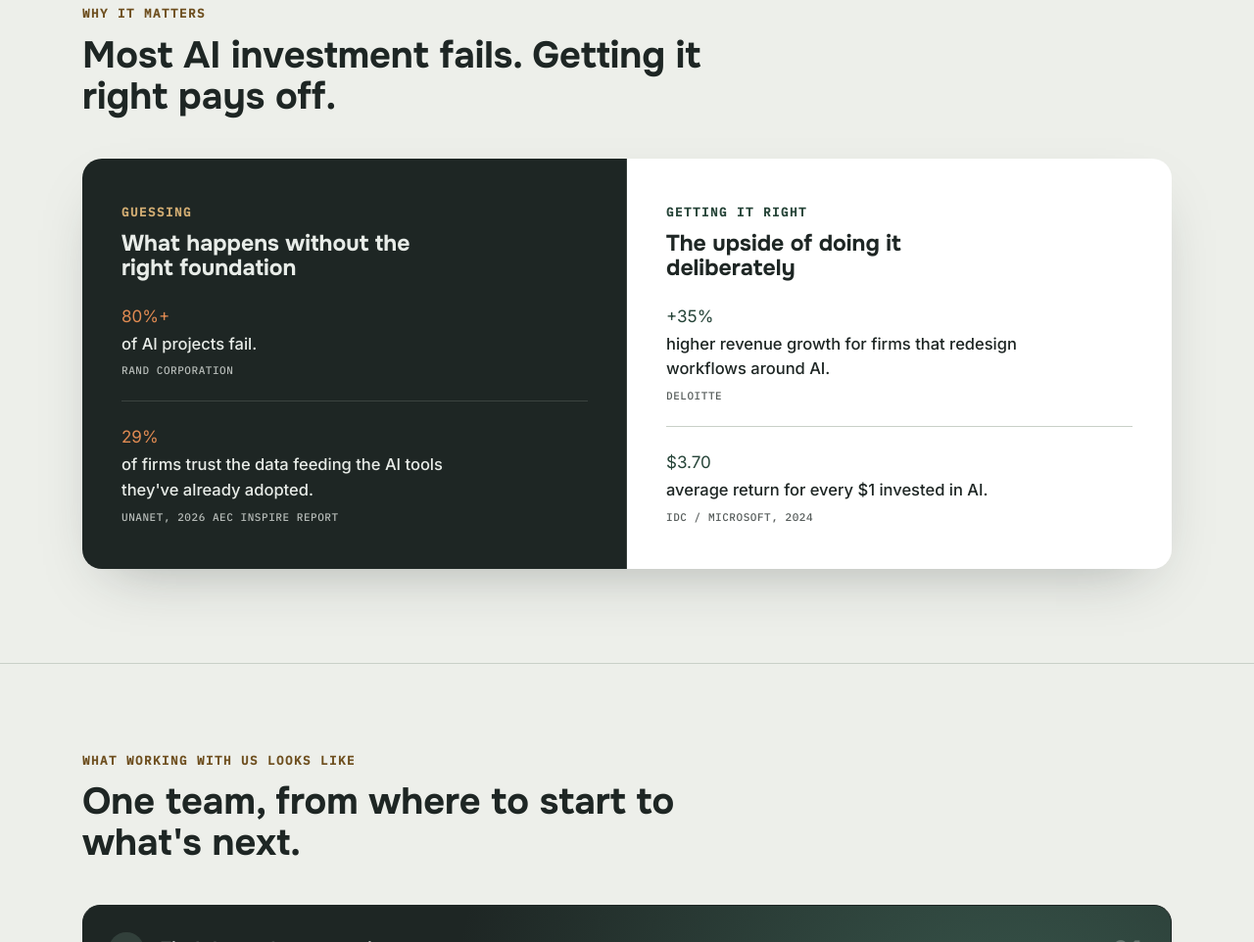
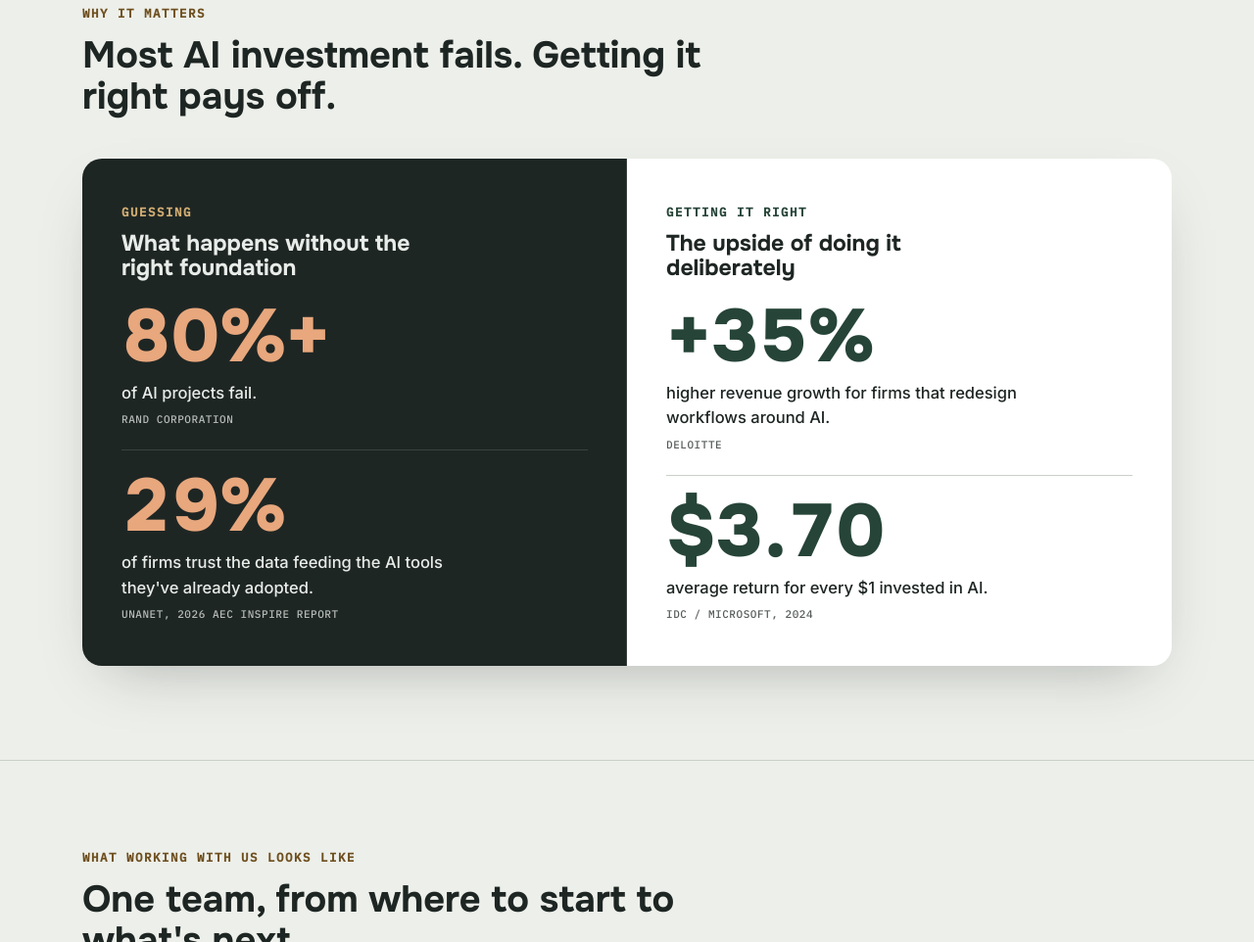
Before and after one commit to trezaie/OIP-Website, a website: page public/index.html in a window 1280 px wide. Shown: the part 1477-2439 px from the top of the page at 98% size. Drawn offline with nearby package versions, Linux system fonts and the light colour scheme; files that its build step writes are made by us from their sources.

Commit message:
Fix real bug: sb-bignum base sizing/weight/font was accidentally dropped in an earlier CSS cleanup, numbers were silently rendering as 17px/400 body text; restore it, lighten the orange for better contrast (5.8:1 -> 7.6:1)

```diff
--- a/public/index.html
+++ b/public/index.html
@@ -239,7 +239,30 @@ window.addEventListener('load', function(){
   .why-stat + .why-stat{padding-top:22px;border-top:1px solid;}
   .why-side.cost .why-stat + .why-stat{border-color:rgba(232,236,232,.14);}
   .why-side.payoff .why-stat + .why-stat{border-color:var(--line);}
-  .why-side.cost .sb-bignum{color:var(--orange-bright);}
+  /* This base rule went missing when the stat-card CSS was removed in
+     favor of the split panel -- the two color overrides below survived,
+     but with no base declaration the numbers were silently rendering as
+     plain 17px/400 body text (confirmed via computed style on the live
+     site) instead of the intended oversized, heavy display numeral.
+     That's almost certainly the real "hard to read" cause, not a color
+     choice. Restored with the original sizing/weight. */
+  .sb-bignum{font-family:var(--display);font-weight:800;font-size:clamp(48px,6.6vw,76px);
+    line-height:.92;letter-spacing:-.02em;margin:0 0 8px;color:var(--gold-deep);
+    font-variant-numeric:tabular-nums;display:inline-block;}
+  @keyframes numPunch{
+    0%{transform:scale(1);}
+    40%{transform:scale(1.14);}
+    65%{transform:scale(.96);}
+    100%{transform:scale(1);}
+  }
+  .sb-bignum.punch{animation:numPunch .5s cubic-bezier(.3,.7,.3,1);}
+  @media(prefers-reduced-motion:reduce){ .sb-bignum.punch{animation:none;} }
+  /* Orange-bright (#E08A52) on ink only measures ~5.8:1 contrast -- legal
+     but visibly weaker than the green side's ~10.7:1 (euc-deep on
+     white), which is exactly the asymmetry flagged. This is orange-
+     bright lightened toward white by about a quarter, which brings it to
+     ~7.6:1 (crosses WCAG AAA) while still reading as orange, not peach. */
+  .why-side.cost .sb-bignum{color:#E8A77D;}
   .why-side.payoff .sb-bignum{color:var(--euc-deep);}
   /* Full-contrast text, not the muted/secondary token -- this sentence
      is the actual content of the card (what the stat means), not a
```
